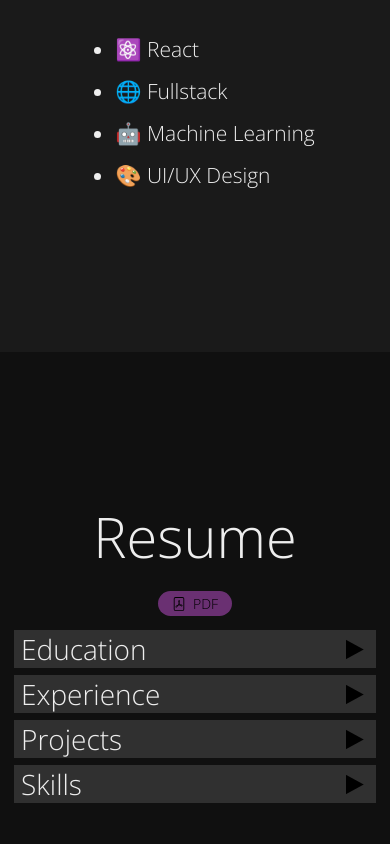
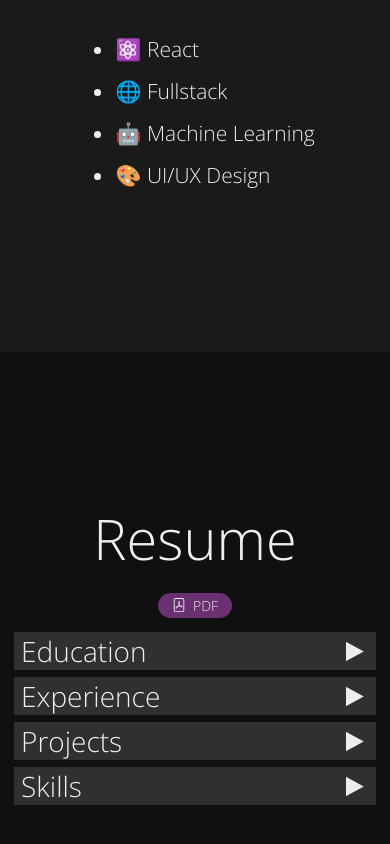
Before and after one commit to Herb-Wright/personal-site-nextjs, a Next.js app: page / in a window 390 px wide. Shown: the part 914-1758 px from the top of the page. Built offline with nearby package versions, Linux system fonts and the light colour scheme; a web font is replaced by a local one.

Commit message:
Fixed some styling for mobile

```diff
--- a/components/ResumeSection.js
+++ b/components/ResumeSection.js
@@ -40,6 +40,8 @@ const ResumeSection = () => {
 				PDF
 			</Button>
 		</Link>
+		<div className={styles.fullWidth}>
+
 			<Accordian links={['Education', 'Experience', 'Projects', 'Skills']}>
 				<Accordian.item
 					title='Education'
@@ -175,6 +177,7 @@ const ResumeSection = () => {
 					</ul>
 				</Accordian.item>
 			</Accordian>
+		</div>
 	</>);
 }
 
--- a/styles/modules/Accordian.module.scss
+++ b/styles/modules/Accordian.module.scss
@@ -3,6 +3,7 @@
 
 .itemWrapper {
 	width: 100%;
+	overflow: auto;
 	margin: 0 0 0.5rem;
 }
 
@@ -29,6 +30,7 @@
 	animation: all 0.5s ease-in;
 	padding: 0 0.5rem;
 	overflow: clip;
+	display: none;
 	height: fit-content;
 	font-size: 1.25rem;
 }
--- a/styles/modules/Button.module.scss
+++ b/styles/modules/Button.module.scss
@@ -31,6 +31,7 @@
 }
 
 .button, .iconOnlyButton {
+	color: inherit;
 	border: none;
 	display: flex;
 	align-items: center;
--- a/styles/modules/OtherProjectsSection.module.scss
+++ b/styles/modules/OtherProjectsSection.module.scss
@@ -36,6 +36,7 @@
 .cardImg {
 	object-fit: cover;
 	width: 100%;
+	border-radius: 1rem 1rem 0 0;
 	height: 100%;
 }
 
--- a/styles/modules/ResumeSection.module.scss
+++ b/styles/modules/ResumeSection.module.scss
@@ -40,3 +40,7 @@
 	flex-direction: column;
 	margin-bottom: 1.5rem;
 }
+
+.fullWidth {
+	width: 100%;
+}
```
Lines whose indentation alone changed are shown as unchanged.
